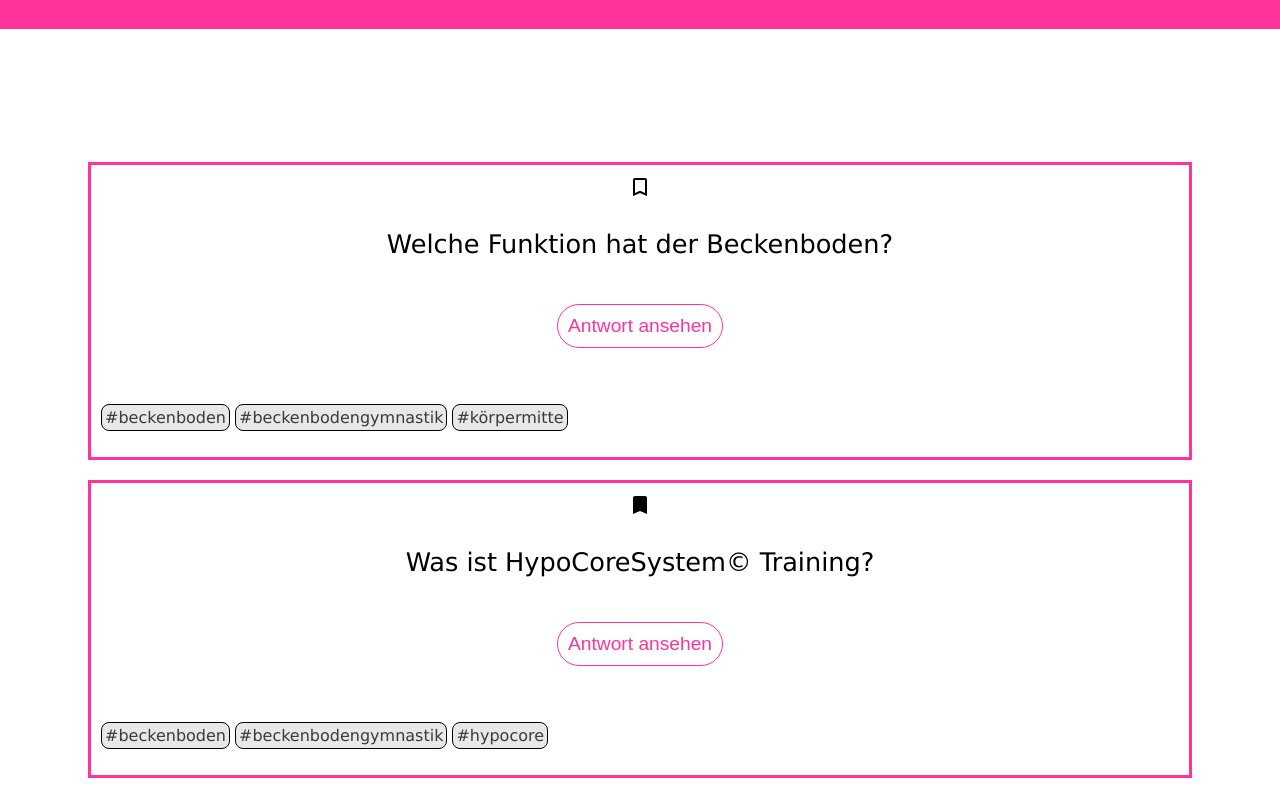
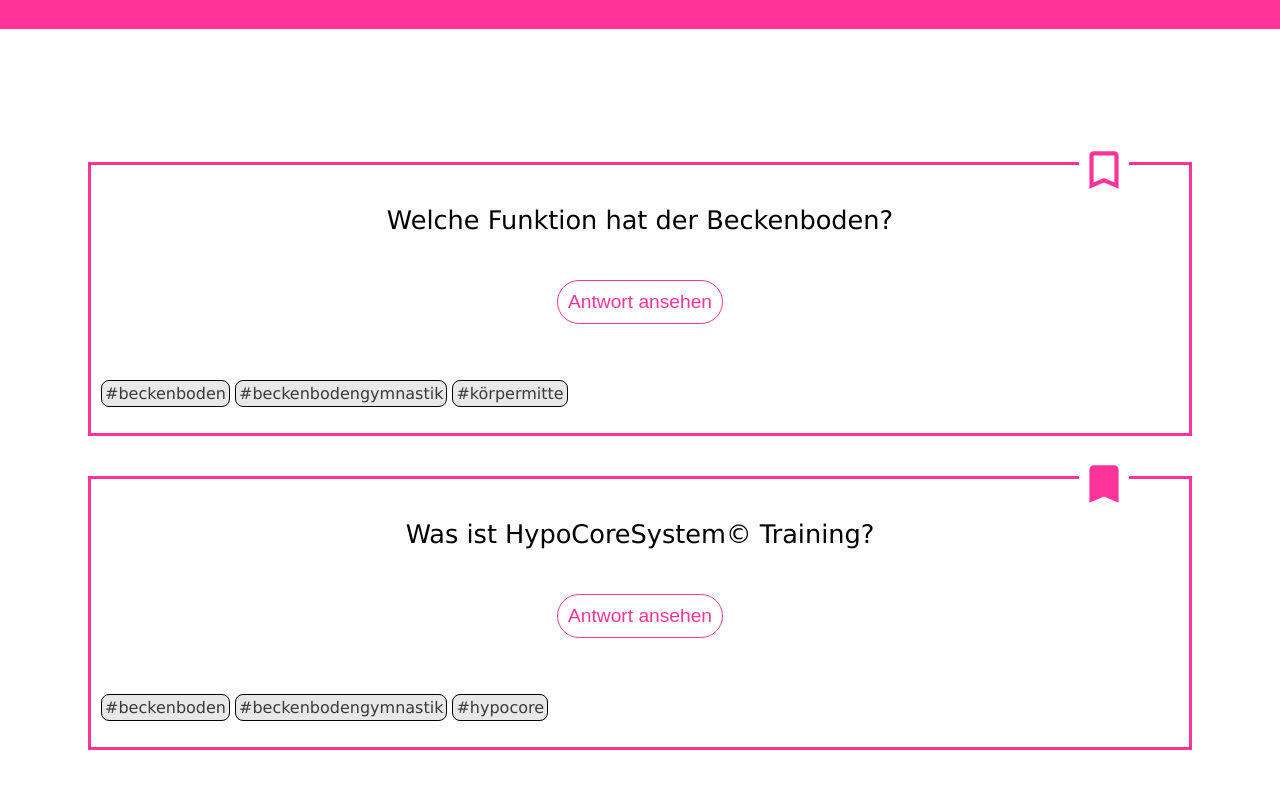
Before and after one commit to SabinePfanner/quiz-app, a plain HTML site: page index.html in a window 1280 px wide. Shown: the part 91-889 px from the top of the page. Drawn offline with Linux system fonts and the light colour scheme.

Commit message:
add bookmark styling

```diff
--- a/index.html
+++ b/index.html
@@ -9,7 +9,7 @@
             </header>
             <main>
                 <section class="question-card">
-                    <svg xmlns="http://www.w3.org/2000/svg" height="24" viewBox="0 -960 960 960" width="24"><path d="M200-120v-640q0-33 23.5-56.5T280-840h400q33 0 56.5 23.5T760-760v640L480-240 200-120Zm80-122 200-86 200 86v-518H280v518Zm0-518h400-400Z"/></svg>
+                    <svg xmlns="http://www.w3.org/2000/svg" height="50" viewBox="0 -960 960 960" width="50" class="bookmark"><path d="M200-120v-640q0-33 23.5-56.5T280-840h400q33 0 56.5 23.5T760-760v640L480-240 200-120Zm80-122 200-86 200 86v-518H280v518Zm0-518h400-400Z"/></svg>
                     <h2 class="question">Welche Funktion hat der Beckenboden?</h2>
                     <button>Antwort ansehen</button>
                     <p hidden>Der Beckenboden ist die kraftvolle Mitte unseres Körpers und hat nicht nur einen großen Einfluss auf unsere Gesundheit sondern vor allem auch auf unser Wohlbefinden. Ein trainierter, gestärker Beckenboden kann Beschwerden wie Inkontinenz, (Organ-)Senkung oder Prostata-Probleme lindern und vorbeugen. </p>
@@ -20,7 +20,7 @@
                     </ul>
                 </section>
                 <section class="question-card">
-                    <svg xmlns="http://www.w3.org/2000/svg" height="24" viewBox="0 -960 960 960" width="24"><path d="M200-120v-640q0-33 23.5-56.5T280-840h400q33 0 56.5 23.5T760-760v640L480-240 200-120Z"/></svg>
+                    <svg xmlns="http://www.w3.org/2000/svg" height="50" viewBox="0 -960 960 960" width="50" class="bookmark"><path d="M200-120v-640q0-33 23.5-56.5T280-840h400q33 0 56.5 23.5T760-760v640L480-240 200-120Z"/></svg>
                     <h2 class="question">Was ist HypoCoreSystem© Training?</h2>
                     <button>Antwort ansehen</button>
                     <p hidden>HypoCoreSystem© basiert auf dem hypopressivem Training welches ein neuartiges Trainingskonzept, mit spezieller Atemtechnik und Haltungsübungen miteinander kombiniert. Im Vergleich zu den meisten Trainingsmethoden soll hierdurch der Druck im Bauchraum reduziert und gesenkt oder sogar umgekehrt werden (Reverse Impact).  Dies wird erreicht, da die Übungen darauf ausgelegt sind, ein Vakuum im Bauchraum zu erzeugen. Gleichzeitig wurde diese Trainingsart ergänzt und erweitert um den Beckenboden und die körperliche Aufrichtung noch mehr zu unterstützen und damit das Training abzurunden.</p>
--- a/styles.css
+++ b/styles.css
@@ -1,13 +1,13 @@
-*{
+* {
   box-sizing: border-box;
 }
 
-body{
+body {
   font-family: Verdana, Geneva, Tahoma, sans-serif;
   font-weight: 200;
 }
 
-header{
+header {
   font-size: 1.5rem;
   color: #fff;
   background-color: #ff339a;
@@ -20,23 +20,24 @@ header{
   width: 100%;
   max-height: 10rem;
 }
-main{
+main {
   margin-top: 20%;
 }
-.question-card{
+.question-card {
   display: flex;
   flex-direction: column;
   align-items: center;
-    border:solid 3px #ff339a;
-    margin: 20px 80px 20px 80px;
+  border: solid 3px #ff339a;
+  margin: 20px 80px 40px 80px;
   padding: 10px;
+  position:relative;
 }
-.question{
+.question {
   font-size: 1.6rem;
   font-weight: 500;
   margin: 30px;
 }
-button{
+button {
   border: solid 1px #ff339a;
   border-radius: 25px;
   margin: 15px 0px 40px 0px;
@@ -52,7 +53,7 @@ button:hover {
   background: #ff339a;
   color: #fff;
 }
-ul{
+ul {
   list-style: none;
   padding: 0;
 }
@@ -61,11 +62,19 @@ ul{
   align-self: flex-start;
   gap: 5px;
 }
-.tags li{
+.tags li {
   border: solid 1px #000;
   border-radius: 8px;
   background-color: #e8e8e8;
   color: #3a3a3a;
-    font-size: 1.rem;
+  font-size: 1rem;
   padding: 3px;
 }
+.bookmark {
+    background-color: #fff;
+    padding: 0%;
+    fill:#ff339a;
+    position:absolute;
+    top: -20;
+    left: 90%
+}
```
Lines whose indentation alone changed are shown as unchanged.
